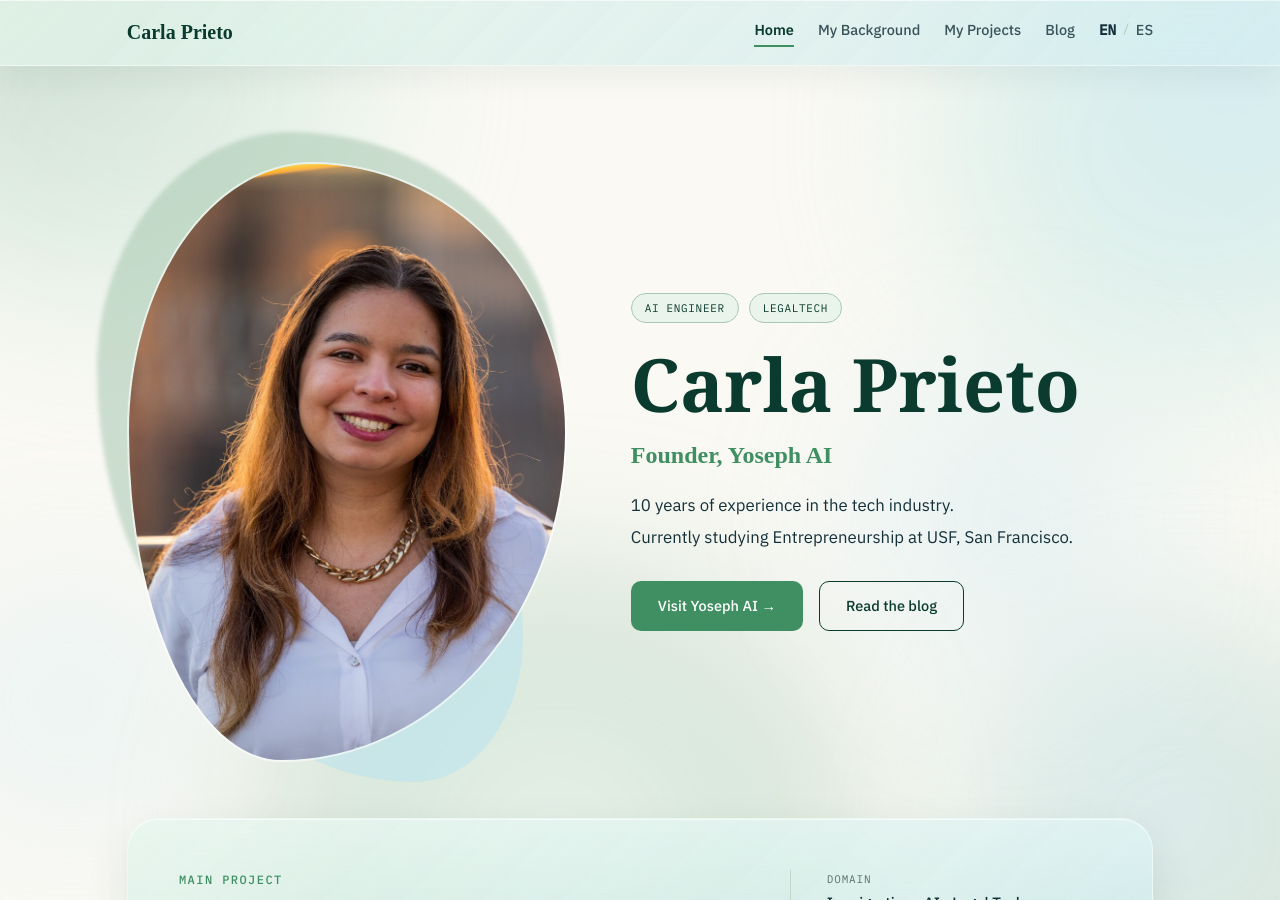
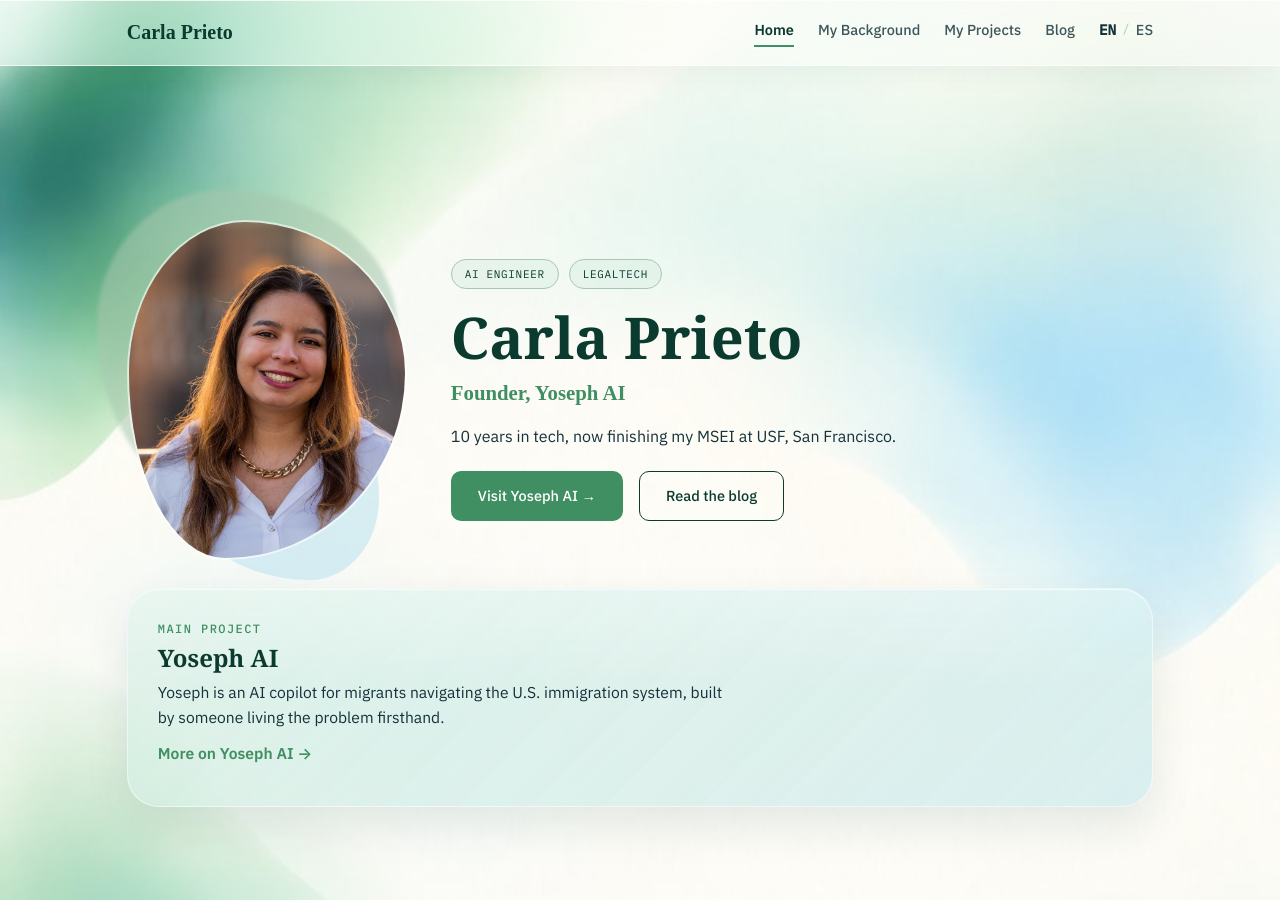
Before and after one commit to Carla08/carlaprieto-com, a Jekyll site: the page built from index.html, in a window 1280 px wide and 900 px high. Built offline with Jekyll 4.4.1, drawn with Linux system fonts in a browser that asks for light colours; some web fonts are replaced; some of the changed text lies outside the part shown.

Commit message:
Glassy white nav, real atmosphere background image, smaller hero photo, compact single-screen hero

```diff
--- a/assets/css/style.css
+++ b/assets/css/style.css
@@ -18,7 +18,11 @@
 html{ scroll-behavior:auto; }
 body{
   margin:0;
-  background:var(--ivory);
+  background-color:var(--ivory);
+  background-image:url('../images/bg-atmosphere.jpg');
+  background-repeat:repeat-y;
+  background-position:top center;
+  background-size:100% auto;
   color:var(--charcoal);
   font-family:'IBM Plex Sans', system-ui, -apple-system, sans-serif;
   line-height:1.65;
@@ -42,8 +46,11 @@
 
 .wrap{ max-width:1180px; margin:0 auto; padding:0 clamp(20px, 6vw, 100px); }
 
-/* ---------- Atmospheric background blobs (more blue presence) ---------- */
+/* ---------- Atmospheric background blobs (superseded by the real bg-atmosphere.jpg image on body) ---------- */
 .atmosphere{
+  display:none;
+}
+.atmosphere-legacy{
   position:fixed; inset:0; z-index:-1; overflow:hidden; pointer-events:none;
 }
 .atmosphere span{
@@ -59,12 +66,11 @@
 /* ---------- Nav: glassy "window" ---------- */
 .site-nav{
   position:sticky; top:0; z-index:20;
-  background:var(--glass-tint), rgba(250,249,244,0.55);
-  background-color:rgba(250,249,244,0.55);
-  background-image:var(--glass-tint);
-  backdrop-filter:blur(26px) saturate(160%); -webkit-backdrop-filter:blur(26px) saturate(160%);
-  border-bottom:1px solid rgba(255,255,255,0.5);
-  box-shadow:0 1px 0 rgba(255,255,255,0.6) inset, 0 12px 30px rgba(11,59,46,0.06);
+  background-color:rgba(255,255,255,0.28);
+  background-image:linear-gradient(160deg, rgba(255,255,255,0.4), rgba(255,255,255,0.08));
+  backdrop-filter:blur(32px) saturate(150%); -webkit-backdrop-filter:blur(32px) saturate(150%);
+  border-bottom:1px solid rgba(255,255,255,0.65);
+  box-shadow:0 1px 0 rgba(255,255,255,0.75) inset, 0 8px 26px rgba(11,59,46,0.05);
 }
 .site-nav .wrap{
   display:flex; align-items:center; justify-content:space-between;
@@ -117,12 +123,13 @@
 }
 .section-head h2{ font-size:clamp(2rem, 4vw, 2.7rem); }
 
-/* ---------- Hero (home): photo left, text right ---------- */
+/* ---------- Hero (home): photo left, text right — kept compact to fit one screen ---------- */
+.hero-section{ padding:52px 0 56px; }
 .hero-section > .wrap:first-child{
-  display:flex; gap:64px; align-items:center; flex-wrap:wrap;
+  display:flex; gap:44px; align-items:center; flex-wrap:wrap;
 }
-.hero-text{ flex:1 1 420px; min-width:280px; }
-.hero-photo-wrap{ position:relative; flex:0 0 auto; width:min(440px, 88vw); }
+.hero-text{ flex:1 1 380px; min-width:260px; }
+.hero-photo-wrap{ position:relative; flex:0 0 auto; width:min(280px, 58vw); }
 .hero-photo-wrap .blob-behind-a{
   position:absolute; inset:-30px 10px auto -30px; height:88%;
   background:var(--sage); opacity:0.55; filter:blur(2px);
@@ -136,21 +143,21 @@
   z-index:1;
 }
 .hero-photo-wrap img{
-  position:relative; z-index:2; display:block; width:100%; height:600px; object-fit:cover;
+  position:relative; z-index:2; display:block; width:100%; height:340px; object-fit:cover;
   object-position:50% 22%;
   border-radius:42% 58% 65% 35% / 45% 45% 55% 55%;
   border:2px solid rgba(255,255,255,0.6);
 }
-.tag-row{ display:flex; gap:10px; flex-wrap:wrap; margin-bottom:20px; }
+.tag-row{ display:flex; gap:10px; flex-wrap:wrap; margin-bottom:16px; }
 .hero-tag{
   display:inline-block; font-family:'IBM Plex Mono', monospace; font-size:11px;
   text-transform:uppercase; letter-spacing:0.06em; color:var(--evergreen);
   border:1px solid var(--sage); border-radius:999px; padding:5px 13px; background:rgba(217,239,228,0.5);
 }
-.hero-text h1{ font-size:clamp(2.6rem, 6vw, 4.6rem); margin-bottom:0.15em; }
-.role-line{ font-family:'Piazzolla', serif; font-size:1.5rem; font-weight:600; color:var(--fern); margin-bottom:16px; }
-.hero-text .lede, .fact-line{ font-size:1.05rem; color:var(--charcoal); margin:4px 0; max-width:48ch; }
-.cta-row{ display:flex; gap:16px; margin-top:30px; flex-wrap:wrap; }
+.hero-text h1{ font-size:clamp(2.2rem, 5vw, 3.6rem); margin-bottom:0.12em; }
+.role-line{ font-family:'Piazzolla', serif; font-size:1.3rem; font-weight:600; color:var(--fern); margin-bottom:12px; }
+.hero-text .lede, .fact-line{ font-size:1rem; color:var(--charcoal); margin:4px 0; max-width:48ch; }
+.cta-row{ display:flex; gap:16px; margin-top:22px; flex-wrap:wrap; }
 
 /* ---------- Glass panel: "window" treatment ---------- */
 .panel{
@@ -184,7 +191,11 @@
 .panel .more-link{ font-weight:600; position:relative; z-index:1; }
 .panel > *{ position:relative; z-index:1; }
 
-.home-project{ margin-top:56px; }
+.home-project{ margin-top:28px; }
+.home-project .panel{ padding:clamp(20px, 3vw, 30px); }
+.home-project .panel .kicker{ margin-bottom:6px; }
+.home-project .panel h3{ font-size:1.5rem; margin-bottom:8px; }
+.home-project .panel p{ font-size:0.98rem; margin-bottom:0.6em; }
 
 /* ---------- Tabs (Background section) ---------- */
 .tabs{ display:flex; gap:8px; margin-bottom:32px; flex-wrap:wrap; }
--- a/index.html
+++ b/index.html
@@ -20,8 +20,7 @@
       </div>
       <h1>Carla Prieto</h1>
       <div class="role-line">Founder, Yoseph AI</div>
-      <p class="fact-line">10 years of experience in the tech industry.</p>
-      <p class="fact-line">Currently studying Entrepreneurship at USF, San Francisco.</p>
+      <p class="fact-line">10 years in tech, now finishing my MSEI at USF, San Francisco.</p>
       <div class="cta-row">
         <a class="btn btn-solid" href="https://yoseph.ai" target="_blank" rel="noopener">Visit Yoseph AI &rarr;</a>
         <a class="btn btn-outline" href="#blog">Read the blog</a>
@@ -30,27 +29,11 @@
   </div>
 
   <div class="wrap home-project">
-    <div class="panel panel-split">
-      <div class="panel-main">
-        <div class="kicker">Main project</div>
-        <h3>Yoseph AI</h3>
-        <p>Yoseph is an AI copilot for migrants navigating the U.S. immigration system. I'm building it as the person who lived the problem first: my own transition from TN to F-1, in real time, while writing the code.</p>
-        <p><a class="more-link" href="#projects">More on Yoseph AI &rarr;</a></p>
-      </div>
-      <div class="panel-meta">
-        <div class="meta-row">
-          <div class="meta-label">Domain</div>
-          <div class="meta-value">Immigration &middot; AI &middot; Legal Tech</div>
-        </div>
-        <div class="meta-row">
-          <div class="meta-label">Role</div>
-          <div class="meta-value">Founder</div>
-        </div>
-        <div class="meta-row">
-          <div class="meta-label">Status</div>
-          <div class="meta-value">In Development</div>
-        </div>
-      </div>
+    <div class="panel">
+      <div class="kicker">Main project</div>
+      <h3>Yoseph AI</h3>
+      <p>Yoseph is an AI copilot for migrants navigating the U.S. immigration system, built by someone living the problem firsthand.</p>
+      <p><a class="more-link" href="#projects">More on Yoseph AI &rarr;</a></p>
     </div>
   </div>
 </section>
```
Also changed, not shown: es/index.html (+6 -23 lines), assets/images/bg-atmosphere.jpg (added).
